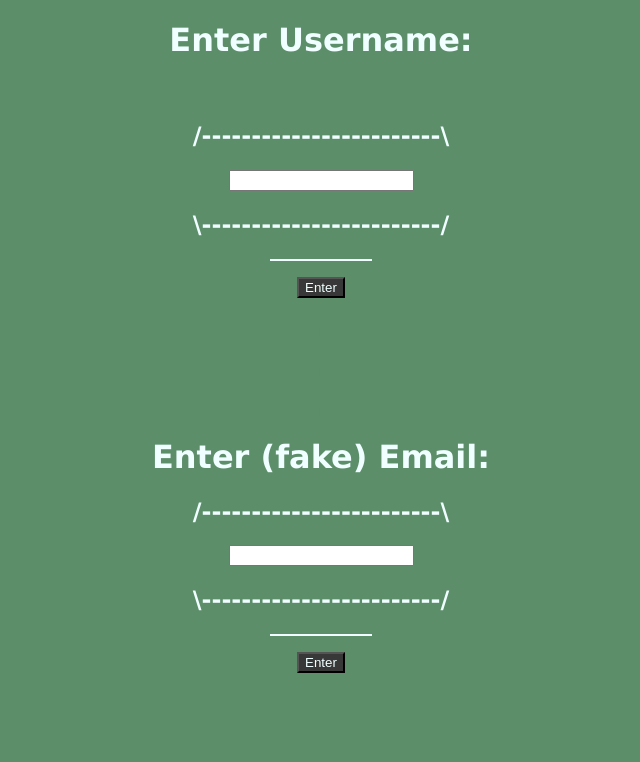
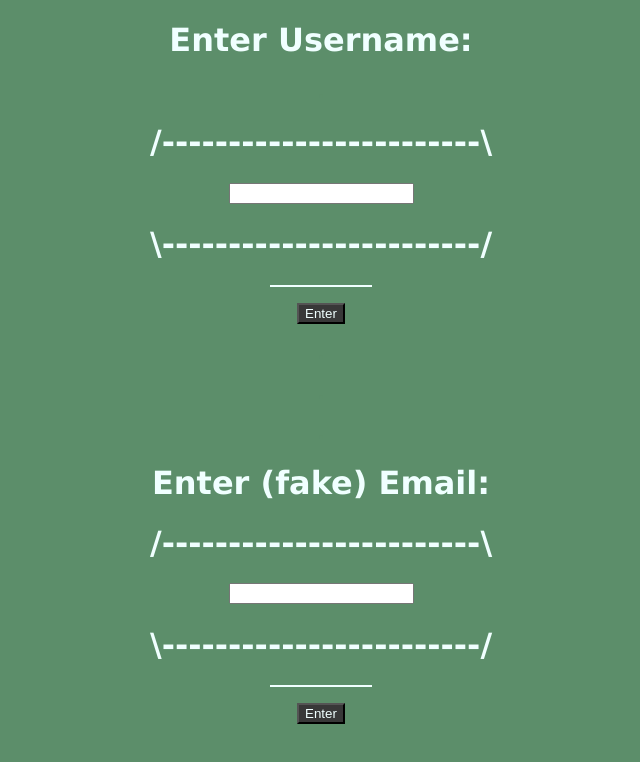
Before and after one commit to okThisIsTony/javascript-website, a plain HTML site: page index.html in a window 1280 px wide. Shown: the whole page, without its empty margins (319-959 px from the left). Drawn offline with nearby package versions, Linux system fonts and the light colour scheme.

Commit message:
16th Changed the <h2>'s to <h1>'s

```diff
--- a/index.html
+++ b/index.html
@@ -9,18 +9,18 @@
   <body>
     <h1>Enter Username:</h1>
     <h3>.</h3>
-    <h2>/------------------------\</h2>
+    <h1>/------------------------\</h1>
     <input id="insertedName" />
-    <h2>\------------------------/</h2>
+    <h1>\------------------------/</h1>
     <p id="output"></p>
     <button onclick="onClick(insertedName.value)">Enter</button>
     <h3>.</h3>
     <h3>.</h3>
     <h3>.</h3>
     <h1>Enter (fake) Email:</h1>
-    <h2>/------------------------\</h2>
+    <h1>/------------------------\</h1>
     <input id="insertedName2" />
-    <h2>\------------------------/</h2>
+    <h1>\------------------------/</h1>
     <p id="output2"></p>
     <button onclick="otherButton(insertedName2.value)">Enter</button>
   </body>
```
